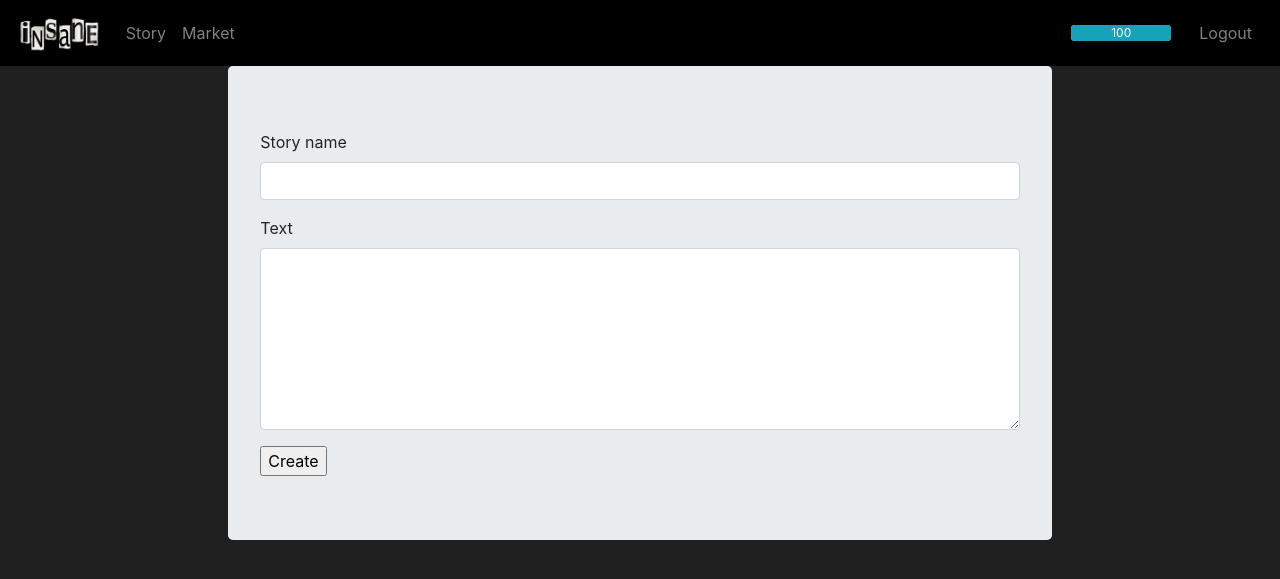
After one commit to Hitoki/beta_project, a Django app: page /insane/create/ in a window 1280 px wide. The commit adds this page. Shown: the top 579 px of the page. Run offline with Django 3.2, Linux system fonts and the light colour scheme; a user stored in the database is signed in; data comes from the database, SQL or seed files in the repository; some libraries are stand-ins or nearby versions.

Commit message:
added story create view

```diff
--- a/insane_app/templates/insane_app/base.html
+++ b/insane_app/templates/insane_app/base.html
@@ -25,10 +25,10 @@
               <a class="nav-link" href="{% url 'insane:market' %}">Market</a>
             </li>
         </ul>
-        <form class="form-inline my-2 my-lg-0">
+        <!-- <form class="form-inline my-2 my-lg-0">
           <input class="form-control mr-sm-2" type="search" placeholder="Search" aria-label="Search">
           <button class="btn btn-outline-success my-2 my-sm-0" type="submit">Search</button>
-        </form>
+        </form> -->
         <div class="navbar-nav">
           {% if user.is_authenticated %}
             <div class="progress m-3">
--- a/insane_app/templates/insane_app/product_list.html
+++ b/insane_app/templates/insane_app/product_list.html
@@ -14,11 +14,13 @@
       </div>
     </div>
   </form>
+  {% if user.is_authenticated %}
     <div class="card m-2">
       <div class="card-body">
         <a class="card-link" href="{% url 'insane:create_product' %}">Create new product</a>
       </div>
     </div>
+  {% endif %}
 {% endblock %}
 
 {% block body %}
--- /dev/null
+++ b/insane_app/templates/insane_app/story_form.html
@@ -0,0 +1,19 @@
+{% extends 'insane_app/base.html' %}
+
+{% block body %}
+  <div class="jumbotron">
+    {{form.errors}}
+    <form class="" method="post">
+      {% csrf_token %}
+      <div class="form-group">
+        <label for="name">Story name</label>
+        <input type="text" id="name" name="name" class="form-control">
+      </div>
+      <div class="form-group">
+        <label for="body">Text</label>
+        <textarea class="form-control" id="body" name="body" rows="7"></textarea>
+      </div>
+      <input type="submit" value="Create">
+    </form>
+  </div>
+{% endblock %}
--- a/insane_app/views.py
+++ b/insane_app/views.py
@@ -58,6 +58,13 @@ class StoryCreateView(CreateView):
     model = Story
     fields = ('name', 'body')
 
+    def form_valid(self, form):
+        self.object = form.save(commit=False)
+        self.object.author = self.request.user
+        self.object.save()
+
+        return redirect(self.get_success_url())
+
 
 class ProductListView(ListView):
 
@@ -104,8 +111,8 @@ class ProductCreateView(CreateView):
         self.object = form.save(commit=False)
         self.object.owner = self.request.user
         categories = self.request.POST.getlist('categories', ())
-        print(categories)
         self.object.save()
+
         if categories:
             self.object.categories.set(Category.objects.filter(pk__in=categories))
         return redirect(self.get_success_url())
```
Also changed, not shown: insane_app/templates/insane_app/story_list.html (+10 -0 lines). Lines whose indentation alone changed are shown as unchanged.
